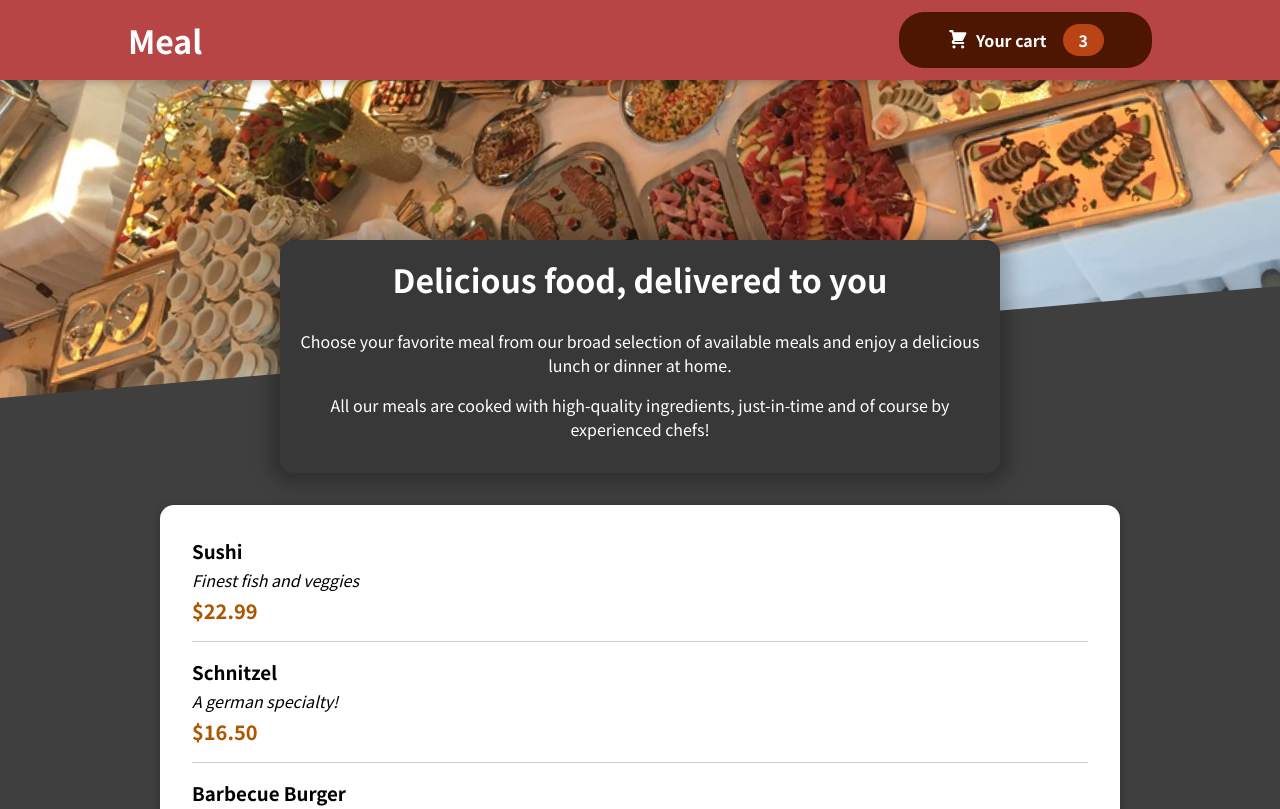
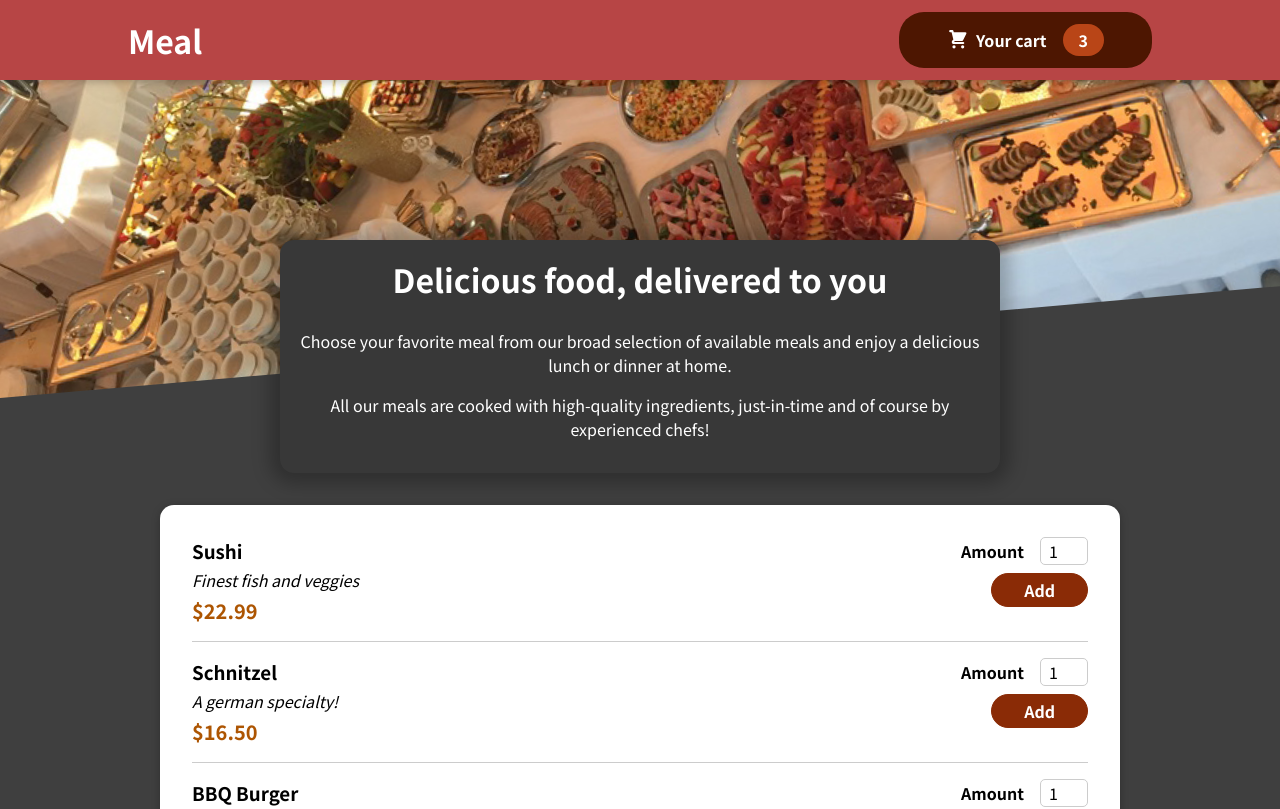
Before and after one commit to KatyEkat/Food_Order, a React (Create React App) app: page / in a window 1280 px wide. Shown: the top 809 px of the page. Built offline with nearby package versions, Linux system fonts and the light colour scheme.

Commit message:
added input logic and inputs

```diff
--- a/src/components/Meals/AvailableMeals.jsx
+++ b/src/components/Meals/AvailableMeals.jsx
@@ -18,8 +18,8 @@
   },
   {
     id: "m3",
-    name: "Barbecue Burger",
-    description: "American, raw, meaty",
+    name: "BBQ Burger",
+    description: "American cheese, beef, lettuce, tomato, onion, mayo",
     price: 12.99,
   },
   {
--- a/src/components/Meals/MealItem/MealItem.jsx
+++ b/src/components/Meals/MealItem/MealItem.jsx
@@ -1,5 +1,6 @@
 import React from "react";
 import style from "./MealItem.module.css";
+import MealItemForm from "./MealItemForm";
 
 const MealItem = (props) => {
   const price = `$${props.price.toFixed(2)}`;
@@ -10,7 +11,9 @@
         <div className={style.description}>{props.description}</div>
         <div className={style.price}>{price}</div>
       </div>
-      <div></div>
+      <div>
+        <MealItemForm />
+      </div>
     </li>
   );
 };
--- a/src/components/Meals/MealItem/MealItemForm.jsx
+++ b/src/components/Meals/MealItem/MealItemForm.jsx
@@ -1,10 +1,24 @@
 import React from "react";
+import style from "./MealItemForm.module.css";
+import Input from "../../UI/Input";
 
-const MealItemForm = () => {
-
-    return(
-
-    )
-}
+const MealItemForm = (props) => {
+  return (
+    <form className={style.form}>
+      <Input
+        label="Amount"
+        input={{
+          id: "amount",
+          type: "number",
+          min: "1",
+          max: "5",
+          step: "1",
+          defaultValue: "1",
+        }}
+      />
+      <button className={style.button}>Add</button>
+    </form>
+  );
+};
 
 export default MealItemForm;
--- /dev/null
+++ b/src/components/Meals/MealItem/MealItemForm.module.css
@@ -0,0 +1,20 @@
+.form {
+  text-align: right;
+}
+
+.form button {
+  font: inherit;
+  cursor: pointer;
+  background-color: #8a2b06;
+  border: 1px solid #8a2b06;
+  color: white;
+  padding: 0.25rem 2rem;
+  border-radius: 20px;
+  font-weight: bold;
+}
+
+.form button:hover,
+.form button:active {
+  background-color: #641e03;
+  border-color: #641e03;
+}
--- a/src/components/UI/Input.jsx
+++ b/src/components/UI/Input.jsx
@@ -0,0 +1,13 @@
+import React from "react";
+import style from "./Input.module.css";
+
+const Input = (props) => {
+  return (
+    <div className={style.input}>
+      <label htmlFor={props.input.id}>{props.label}</label>
+      <input {...props.input} />
+    </div>
+  );
+};
+
+export default Input;
--- /dev/null
+++ b/src/components/UI/Input.module.css
@@ -0,0 +1,18 @@
+.input {
+  display: flex;
+  align-items: center;
+  margin-bottom: 0.5rem;
+}
+
+.input label {
+  font-weight: bold;
+  margin-right: 1rem;
+}
+
+.input input {
+  width: 3rem;
+  border-radius: 5px;
+  border: 1px solid #ccc;
+  font: inherit;
+  padding-left: 0.5rem;
+}
```
